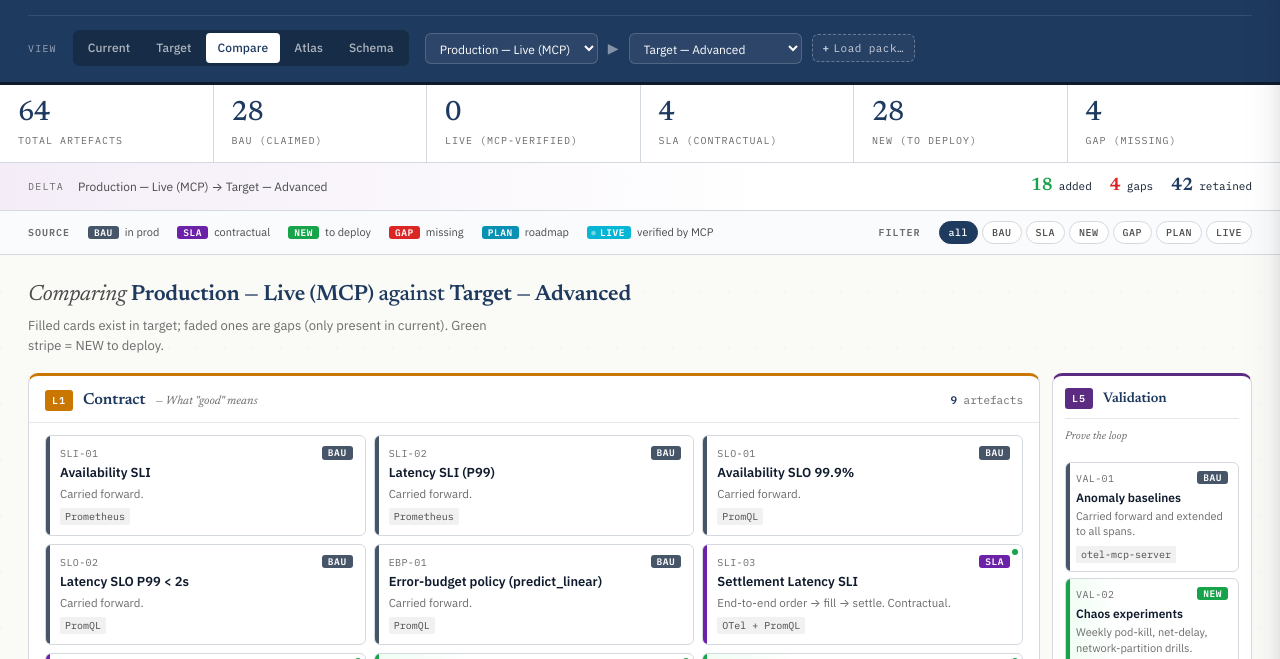
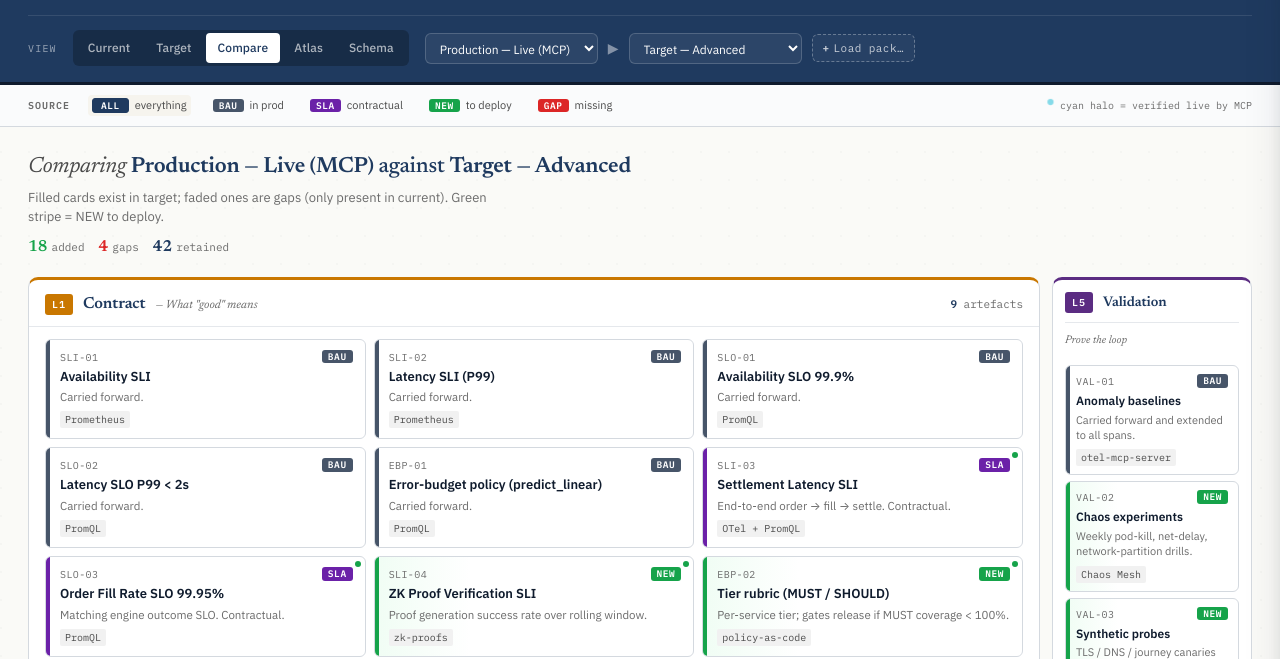
Before and after one commit to MoebiusX/tomograph, a website: page studio/observabilitypack-studio.html in a window 1280 px wide. Shown: the part 73-732 px from the top of the page. Drawn offline with Linux system fonts and the light colour scheme; files whose address does not match are found by name.

Commit message:
refactor(ui): collapse taxonomy, fold legend into filter, drop stats + compare-bar (#1)
Step 2 — taxonomy collapse:
- PLANNED is now a deprecated alias for NEW; normalizeSources() rewrites it
  at validation time (same pattern as OLA -> SLA).
- LIVE stays as a valid source value (MCP refresher emits it) but is no
  longer a peer filter chip; the cyan halo on .src-LIVE cards remains.
- Schema enum keeps PLANNED + OLA + LIVE for backward compat; description
  now flags PLANNED and OLA as deprecated.

Step 3 — UI dedup:
- Delete the stats strip (six big numbers) and its CSS.
- Delete the compare-bar; fold delta counts (added / gaps / retained)
  into the canvas-intro for compare view.
- Legend becomes the filter: pills are clickable buttons, non-selected
  pills dim when a specific source is active. Standalone fchip row gone.
- Legend gains a single right-aligned note explaining the LIVE halo.
- renderStats() removed; renderAll() no longer calls it.

Step 4 — Atlas tabs reordered:
  Transit, Stratigraphy, Skyline, Constellation, Periodic Table.
  Default sub-tab is now 'transit'.

All three packs still validate; JS parses; transit branch in renderAtlas
no longer references PLANNED.

```diff
--- a/schema/pack.schema.json
+++ b/schema/pack.schema.json
@@ -70,7 +70,7 @@
         "source": {
           "type": "string",
           "enum": ["BAU", "SLA", "OLA", "NEW", "GAP", "PLANNED", "LIVE"],
-          "description": "What kind of fact this artefact represents. 'OLA' is a deprecated legacy alias for 'SLA' and is auto-normalized by the studio. See README for semantics."
+          "description": "What kind of fact this artefact represents. 'OLA' and 'PLANNED' are deprecated legacy aliases (auto-normalized by the studio to 'SLA' and 'NEW' respectively). See README for semantics."
         },
         "mcp": {
           "type": "object",
--- a/studio/observabilitypack-studio.html
+++ b/studio/observabilitypack-studio.html
@@ -28,7 +28,6 @@
   --src-SLA: #6B21A8;
   --src-NEW: #16A34A;
   --src-GAP: #DC2626;
-  --src-PLANNED: #0891B2;
   --src-LIVE: #06B6D4;
 
   /* Neutrals */
@@ -268,38 +267,6 @@ body.drag-over .drop-overlay-msg { opacity: 1; }
   to   { opacity: 1; transform: translateY(0); }
 }
 
-/* ===================== STATS BANNER ===================== */
-.stats {
-  display: grid; grid-template-columns: repeat(auto-fit, minmax(140px, 1fr));
-  gap: 1px; background: var(--line);
-  border-bottom: 1px solid var(--line);
-}
-.stat {
-  background: var(--card); padding: 14px 18px;
-  display: flex; flex-direction: column; gap: 2px;
-}
-.stat-val {
-  font-family: 'Newsreader', Georgia, serif;
-  font-weight: 500;
-  font-size: 28px;
-  line-height: 1;
-  color: var(--ink-2);
-  letter-spacing: -0.02em;
-  font-variant-numeric: tabular-nums;
-}
-.stat-val.delta-pos { color: var(--src-NEW); }
-.stat-val.delta-neg { color: var(--src-GAP); }
-.stat-val.live      { color: var(--src-LIVE); }
-.stat-val .unit { font-size: 14px; color: var(--ink-4); margin-left: 2px; }
-.stat-lbl {
-  font-family: 'IBM Plex Mono', monospace;
-  font-size: 10px;
-  letter-spacing: 0.10em;
-  text-transform: uppercase;
-  color: var(--ink-4);
-  margin-top: 4px;
-}
-
 /* ===================== LEGEND ===================== */
 .legend {
   display: flex; align-items: center; gap: 18px;
@@ -317,7 +284,27 @@ body.drag-over .drop-overlay-msg { opacity: 1; }
   color: var(--ink-4);
   font-weight: 600;
 }
-.legend-item { display: inline-flex; align-items: center; gap: 6px; }
+.legend-item {
+  display: inline-flex; align-items: center; gap: 6px;
+  cursor: pointer;
+  padding: 2px 4px; border-radius: 4px;
+  transition: background .15s, opacity .15s;
+  user-select: none;
+}
+.legend-item:hover { background: var(--hover); }
+.legend-item.dim { opacity: 0.35; }
+.legend-item.active { background: var(--hover); }
+.legend-item.active .src-pill { box-shadow: 0 0 0 2px var(--ink-2); }
+.legend-all {
+  font-family: 'IBM Plex Mono', monospace;
+  font-size: 9.5px; font-weight: 700;
+  color: var(--ink-3); padding: 2px 8px; border-radius: 3px;
+  letter-spacing: 0.06em; line-height: 1;
+  border: 1px solid var(--line); background: #fff;
+}
+.legend-item.active .legend-all {
+  background: var(--ink-2); color: #fff; border-color: var(--ink-2);
+}
 .src-pill {
   display: inline-flex; align-items: center; justify-content: center;
   font-family: 'IBM Plex Mono', monospace;
@@ -329,7 +316,6 @@ body.drag-over .drop-overlay-msg { opacity: 1; }
 .src-pill.SLA { background: var(--src-SLA); }
 .src-pill.NEW { background: var(--src-NEW); }
 .src-pill.GAP { background: var(--src-GAP); }
-.src-pill.PLANNED { background: var(--src-PLANNED); }
 .src-pill.LIVE {
   background: var(--src-LIVE);
   position: relative;
@@ -348,20 +334,18 @@ body.drag-over .drop-overlay-msg { opacity: 1; }
   0%, 100% { opacity: 0.4; transform: translateY(-50%) scale(0.85); }
   50%      { opacity: 1;   transform: translateY(-50%) scale(1.1); }
 }
-.legend-item span:not(.src-pill) { color: var(--ink-3); }
-.filter-spacer { flex: 1; min-width: 12px; }
-.filter-chips { display: inline-flex; gap: 4px; }
-.fchip {
-  font: inherit; font-size: 10px; font-weight: 500;
-  background: #fff; color: var(--ink-3);
-  border: 1px solid var(--line);
-  border-radius: 99px; padding: 3px 9px;
-  cursor: pointer; transition: all .15s;
+.legend-item span:not(.src-pill):not(.legend-all) { color: var(--ink-3); }
+.legend-note {
+  margin-left: auto;
   font-family: 'IBM Plex Mono', monospace;
-  letter-spacing: 0.05em;
-}
-.fchip:hover { background: var(--hover); }
-.fchip.active { background: var(--ink-2); color: #fff; border-color: var(--ink-2); }
+  font-size: 10px; color: var(--ink-4);
+  display: inline-flex; align-items: center; gap: 6px;
+}
+.legend-note .live-dot {
+  width: 7px; height: 7px; border-radius: 50%;
+  background: var(--src-LIVE);
+  animation: live-pulse 1.6s ease-in-out infinite;
+}
 
 /* ===================== CANVAS ===================== */
 .canvas { padding: 24px 28px 48px; }
@@ -523,7 +507,6 @@ body.drag-over .drop-overlay-msg { opacity: 1; }
 .card.src-SLA::before { background: var(--src-SLA); }
 .card.src-NEW::before { background: var(--src-NEW); }
 .card.src-GAP::before { background: var(--src-GAP); }
-.card.src-PLANNED::before { background: var(--src-PLANNED); }
 .card.src-LIVE::before {
   background: var(--src-LIVE);
   box-shadow: 0 0 6px var(--src-LIVE);
@@ -728,28 +711,20 @@ body.drag-over .drop-overlay-msg { opacity: 1; }
 }
 .flow-valid .pill-name { color: var(--L5); }
 
-/* ===================== COMPARE STRIP ===================== */
-.compare-bar {
-  display: none;
-  align-items: center; gap: 14px;
-  padding: 10px 28px;
-  background: linear-gradient(to right, var(--L5-tint), #fff 60%);
-  border-bottom: 1px solid var(--line);
-  font-size: 12px;
-}
-.app[data-view="compare"] .compare-bar { display: flex; flex-wrap: wrap; }
-.compare-bar .delta-stats { display: flex; gap: 18px; margin-left: auto; }
-.delta-stat {
-  display: inline-flex; align-items: baseline; gap: 6px;
+/* ===================== INTRO DELTA (compare view) ===================== */
+.intro-deltas {
+  display: inline-flex; gap: 14px; margin-top: 8px;
   font-family: 'IBM Plex Mono', monospace; font-size: 11px;
-}
-.delta-stat .num {
+  color: var(--ink-4);
+}
+.intro-deltas .num {
   font-family: 'Newsreader', serif; font-weight: 600;
-  font-size: 18px; color: var(--ink-2);
+  font-size: 16px; color: var(--ink-2);
   font-variant-numeric: tabular-nums;
-}
-.delta-stat.add .num { color: var(--src-NEW); }
-.delta-stat.gap .num { color: var(--src-GAP); }
+  margin-right: 4px;
+}
+.intro-deltas .add .num { color: var(--src-NEW); }
+.intro-deltas .gap .num { color: var(--src-GAP); }
 
 /* ===================== FOOTER ===================== */
 .foot {
@@ -778,8 +753,6 @@ body.drag-over .drop-overlay-msg { opacity: 1; }
 @media (max-width: 640px) {
   .canvas { padding: 16px; }
   .hdr { padding: 14px 16px; }
-  .stat { padding: 10px 14px; }
-  .stat-val { font-size: 22px; }
 }
 
 /* Print-friendly */
@@ -1063,7 +1036,6 @@ body.drag-over .drop-overlay-msg { opacity: 1; }
 .pcell.src-SLA .pstripe { background: var(--src-SLA); }
 .pcell.src-NEW .pstripe { background: var(--src-NEW); }
 .pcell.src-GAP .pstripe { background: var(--src-GAP); }
-.pcell.src-PLANNED .pstripe { background: var(--src-PLANNED); }
 .pcell.src-LIVE .pstripe {
   background: var(--src-LIVE);
   box-shadow: 0 0 4px var(--src-LIVE);
@@ -1304,42 +1276,15 @@ body.drag-over .drop-overlay-msg { opacity: 1; }
     </div>
   </header>
 
-  <!-- ========== STATS ========== -->
-  <div class="stats" id="stats"></div>
-
-  <!-- ========== COMPARE BAR (only in compare mode) ========== -->
-  <div class="compare-bar">
-    <span class="viewbar-label" style="color: var(--ink-4);">Delta</span>
-    <span style="color: var(--ink-3); font-size: 12px;">
-      <span id="dirA"></span> → <span id="dirB"></span>
-    </span>
-    <div class="delta-stats">
-      <span class="delta-stat add"><span class="num" id="dAdd">0</span><span>added</span></span>
-      <span class="delta-stat gap"><span class="num" id="dGap">0</span><span>gaps</span></span>
-      <span class="delta-stat"><span class="num" id="dKept">0</span><span>retained</span></span>
-    </div>
-  </div>
-
-  <!-- ========== LEGEND + FILTERS ========== -->
-  <div class="legend">
+  <!-- ========== LEGEND (also the filter) ========== -->
+  <div class="legend" id="legend">
     <span class="legend-title">Source</span>
-    <span class="legend-item"><span class="src-pill BAU">BAU</span><span>in prod</span></span>
-    <span class="legend-item"><span class="src-pill SLA">SLA</span><span>contractual</span></span>
-    <span class="legend-item"><span class="src-pill NEW">NEW</span><span>to deploy</span></span>
-    <span class="legend-item"><span class="src-pill GAP">GAP</span><span>missing</span></span>
-    <span class="legend-item"><span class="src-pill PLANNED">PLAN</span><span>roadmap</span></span>
-    <span class="legend-item"><span class="src-pill LIVE">LIVE</span><span>verified by MCP</span></span>
-    <span class="filter-spacer"></span>
-    <span class="legend-title">Filter</span>
-    <div class="filter-chips" id="filters">
-      <button class="fchip active" data-filter="all">all</button>
-      <button class="fchip" data-filter="BAU">BAU</button>
-      <button class="fchip" data-filter="SLA">SLA</button>
-      <button class="fchip" data-filter="NEW">NEW</button>
-      <button class="fchip" data-filter="GAP">GAP</button>
-      <button class="fchip" data-filter="PLANNED">PLAN</button>
-      <button class="fchip" data-filter="LIVE">LIVE</button>
-    </div>
+    <span class="legend-item active" data-filter="all"><span class="legend-all">ALL</span><span>everything</span></span>
+    <span class="legend-item" data-filter="BAU"><span class="src-pill BAU">BAU</span><span>in prod</span></span>
+    <span class="legend-item" data-filter="SLA"><span class="src-pill SLA">SLA</span><span>contractual</span></span>
+    <span class="legend-item" data-filter="NEW"><span class="src-pill NEW">NEW</span><span>to deploy</span></span>
+    <span class="legend-item" data-filter="GAP"><span class="src-pill GAP">GAP</span><span>missing</span></span>
+    <span class="legend-note"><span class="live-dot"></span>cyan halo = verified live by MCP</span>
   </div>
 
   <!-- ========== CANVAS ========== -->
@@ -1371,11 +1316,11 @@ body.drag-over .drop-overlay-msg { opacity: 1; }
             <p class="lede" id="atlasLede">Four ways of looking at the same comparison. The data is the same; the argument each one makes is not.</p>
           </div>
           <div class="atlas-tabs" id="atlasTabs">
-            <button class="atlas-tab active" data-atlas="strata">Stratigraphy</button>
+            <button class="atlas-tab active" data-atlas="transit">Transit</button>
+            <button class="atlas-tab" data-atlas="strata">Stratigraphy</button>
+            <button class="atlas-tab" data-atlas="skyline">Skyline</button>
+            <button class="atlas-tab" data-atlas="constellation">Constellation</button>
             <button class="atlas-tab" data-atlas="periodic">Periodic Table</button>
-            <button class="atlas-tab" data-atlas="constellation">Constellation</button>
-            <button class="atlas-tab" data-atlas="skyline">Skyline</button>
-            <button class="atlas-tab" data-atlas="transit">Transit</button>
           </div>
         </div>
         <div class="atlas-stage" id="atlasStage"></div>
@@ -1713,8 +1658,8 @@ const state = {
   view: 'compare',              // 'current' | 'target' | 'compare' | 'atlas' | 'schema'
   packA: 'production-live',
   packB: 'target-advanced',
-  filter: 'all',                // 'all' | 'BAU' | 'SLA' | 'NEW' | 'GAP' | 'PLANNED' | 'LIVE'
-  atlas: 'strata',              // 'strata' | 'periodic' | 'constellation' | 'skyline' | 'transit'
+  filter: 'all',                // 'all' | 'BAU' | 'SLA' | 'NEW' | 'GAP'
+  atlas: 'transit',             // 'transit' | 'strata' | 'skyline' | 'constellation' | 'periodic'
   constMix: 0,                  // 0 = current sky, 1 = target sky
 };
 
@@ -1735,7 +1680,7 @@ function allArtefacts(pack) {
 }
 
 function countBySource(pack) {
-  const counts = { BAU: 0, SLA: 0, NEW: 0, GAP: 0, PLANNED: 0 };
+  const counts = { BAU: 0, SLA: 0, NEW: 0, GAP: 0 };
   allArtefacts(pack).forEach(a => counts[a.source] = (counts[a.source] || 0) + 1);
   return counts;
 }
@@ -1800,54 +1745,20 @@ function renderSelectors() {
   $('#packB').innerHTML = html; $('#packB').value = state.packB;
 }
 
-function renderStats() {
-  const A = packBy(state.packA);
-  const B = packBy(state.packB);
-
-  let pack, intro;
-  if (state.view === 'compare') {
-    pack = buildDiffPack(A, B);
-  } else if (state.view === 'target') {
-    pack = B;
-  } else {
-    pack = A;
-  }
-
-  // Stat cards
-  const counts = countBySource(pack);
-  const total = allArtefacts(pack).length;
-  const cells = [
-    { val: total,        lbl: 'total artefacts' },
-    { val: counts.BAU || 0,   lbl: 'BAU (claimed)' },
-    { val: counts.LIVE || 0,  lbl: 'LIVE (mcp-verified)', cls: counts.LIVE ? 'live' : '' },
-    { val: counts.SLA || 0,   lbl: 'SLA (contractual)' },
-    { val: counts.NEW || 0,   lbl: 'NEW (to deploy)' },
-    { val: counts.GAP || 0,   lbl: 'GAP (missing)' },
-  ];
-  $('#stats').innerHTML = cells.map(c => `
-    <div class="stat">
-      <span class="stat-val${c.cls === 'live' ? ' live' : ''}">${c.val}</span>
-      <span class="stat-lbl">${c.lbl}</span>
-    </div>`).join('');
-
-  // Compare bar
-  if (state.view === 'compare') {
-    const d = deltaCounts(pack);
-    $('#dirA').textContent = A.name;
-    $('#dirB').textContent = B.name;
-    $('#dAdd').textContent = d.add;
-    $('#dGap').textContent = d.gap;
-    $('#dKept').textContent = d.kept;
-  }
-}
-
 function renderIntro() {
   const A = packBy(state.packA);
   const B = packBy(state.packB);
-  let title, sub;
+  let title, sub, deltaLine = '';
   if (state.view === 'compare') {
     title = `<em>Comparing</em> <strong>${A.name}</strong> against <strong>${B.name}</strong>`;
     sub = 'Filled cards exist in target; faded ones are gaps (only present in current). Green stripe = NEW to deploy.';
+    const d = deltaCounts(buildDiffPack(A, B));
+    deltaLine = `
+      <div class="intro-deltas">
+        <span class="add"><span class="num">${d.add}</span>added</span>
+        <span class="gap"><span class="num">${d.gap}</span>gaps</span>
+        <span><span class="num">${d.kept}</span>retained</span>
+      </div>`;
   } else if (state.view === 'target') {
     title = `<em>Target</em> — ${B.name}`;
     sub = B.description;
@@ -1862,6 +1773,7 @@ function renderIntro() {
     <div>
       <h2>${title}</h2>
       <p>${sub}</p>
+      ${deltaLine}
     </div>`;
 }
 
@@ -2039,7 +1951,12 @@ function renderSchemaView() {
 }
 
 function renderFilters() {
-  $$('#filters .fchip').forEach(c => c.classList.toggle('active', c.dataset.filter === state.filter));
+  $$('#legend .legend-item').forEach(el => {
+    const isActive = el.dataset.filter === state.filter;
+    el.classList.toggle('active', isActive);
+    // dim non-matching when a specific filter is on
+    el.classList.toggle('dim', state.filter !== 'all' && !isActive);
+  });
 }
 
 /* ---------- DRAWER ---------- */
@@ -2074,7 +1991,6 @@ function openDrawer(id, layerId, pack) {
     SLA: 'Externally driven — contractual reporting or audit evidence.',
     NEW: 'On the target list to deploy.',
     GAP: 'Identified gap — required for the layer but not present.',
-    PLANNED: 'Planned on the roadmap.',
     LIVE: 'Verified by otel-mcp-server at the refresh time below. The signal is provably reaching us right now.',
   }[card.source] || '';
 
@@ -2199,7 +2115,7 @@ function renderAtlasStrata(stage) {
   const CBG = {
     L1:'#FFF4E0', L2:'#E5ECF5', L3:'#DBEEEE', L4:'#F8DCDC', L5:'#ECE0F4', GOV:'#E8E8E8',
   };
-  const SRC = { BAU:'#475569', SLA:'#6B21A8', NEW:'#16A34A', GAP:'#DC2626', PLANNED:'#0891B2' };
+  const SRC = { BAU:'#475569', SLA:'#6B21A8', NEW:'#16A34A', GAP:'#DC2626', LIVE:'#06B6D4' };
 
   // For each layer, count items per source
   function layerStats(pack, L) {
@@ -3220,8 +3136,6 @@ function renderAtlasTransit(stage) {
       body += `<circle cx="${s.x}" cy="${s.y}" r="${baseR + 1}" fill="#06B6D4" stroke="${color}" stroke-width="2"/>`;
     } else if (s.source === 'NEW') {
       body += `<circle cx="${s.x}" cy="${s.y}" r="${baseR}" fill="${CARD}" stroke="${color}" stroke-width="1.8" stroke-dasharray="3 2"/>`;
-    } else if (s.source === 'PLANNED') {
-      body += `<circle cx="${s.x}" cy="${s.y}" r="${baseR}" fill="${CARD}" stroke="${color}" stroke-width="1.5" stroke-dasharray="1.5 2.2"/>`;
     } else {
       // BAU / SLA — filled disc
       body += `<circle cx="${s.x}" cy="${s.y}" r="${baseR}" fill="${color}" stroke="${CARD}" stroke-width="1.2"/>`;
@@ -3310,7 +3224,6 @@ function renderAtlasTransit(stage) {
 
 function renderAll() {
   renderTabs();
-  renderStats();
   renderIntro();
   renderFilters();
   if (state.view === 'schema') {
@@ -3335,7 +3248,7 @@ $$('#tabs .tab').forEach(t => t.addEventListener('click', () => {
 $('#packA').addEventListener('change', e => { state.packA = e.target.value; renderAll(); });
 $('#packB').addEventListener('change', e => { state.packB = e.target.value; renderAll(); });
 
-$$('#filters .fchip').forEach(c => c.addEventListener('click', () => {
+$$('#legend .legend-item').forEach(c => c.addEventListener('click', () => {
   state.filter = c.dataset.filter; renderAll();
 }));
 
@@ -3376,17 +3289,20 @@ function validatePack(obj, sourceLabel) {
   if (obj.layers.L4 !== undefined && (typeof obj.layers.L4 !== 'object' || Array.isArray(obj.layers.L4))) {
     throw new Error('layers.L4 must be an object with policy/alerting/healing sub-arrays');
   }
-  // Backward-compat: legacy source label "OLA" → "SLA"
+  // Backward-compat: legacy source label "OLA" → "SLA"; "PLANNED" → "NEW"
   normalizeSources(obj);
   return obj;
 }
 
-/* Rewrite legacy "OLA" → "SLA" in-place on any pack object (artefact.source
-   plus any `tags: ["OLA", ...]`). Idempotent; safe to call repeatedly. */
+/* Rewrite legacy source values in-place on any pack object:
+   - 'OLA' -> 'SLA'  (renamed for accuracy: these are SLAs, not OLAs)
+   - 'PLANNED' -> 'NEW' (taxonomy collapse: roadmap items are just NEW)
+   Also fixes any tag strings. Idempotent; safe to call repeatedly. */
 function normalizeSources(pack) {
+  const rewrite = (v) => v === 'OLA' ? 'SLA' : v === 'PLANNED' ? 'NEW' : v;
   const fix = (arr) => arr.forEach(a => {
-    if (a && a.source === 'OLA') a.source = 'SLA';
-    if (Array.isArray(a?.tags)) a.tags = a.tags.map(t => t === 'OLA' ? 'SLA' : t);
+    if (a) a.source = rewrite(a.source);
+    if (Array.isArray(a?.tags)) a.tags = a.tags.map(rewrite);
   });
   ['L1','L2','L3','L5','GOV'].forEach(L => Array.isArray(pack.layers?.[L]) && fix(pack.layers[L]));
   if (pack.layers?.L4 && typeof pack.layers.L4 === 'object') {
```
